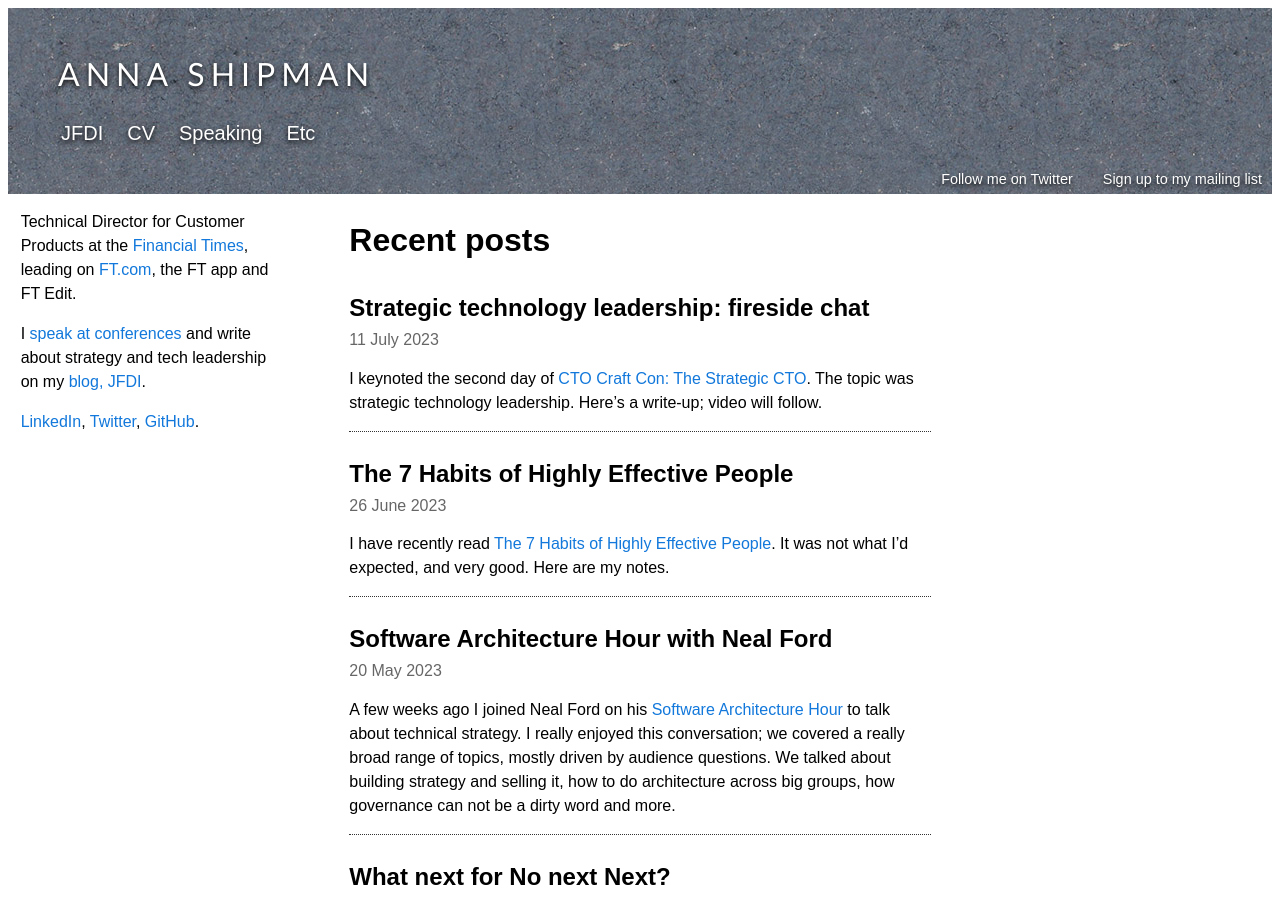
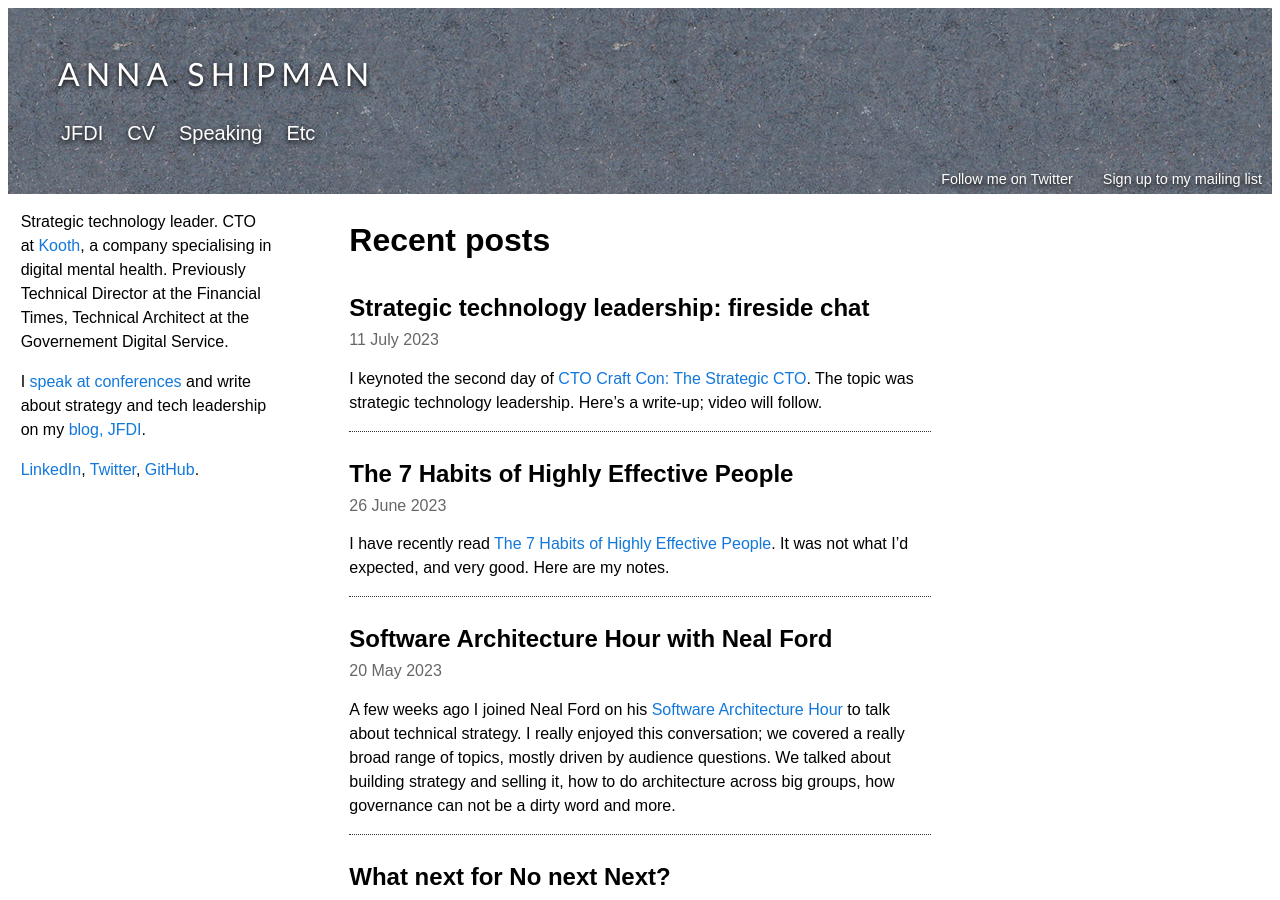
Before and after one commit to annashipman/annashipman.github.io, a Jekyll site: the page built from index.html, in a window 1280 px wide and 900 px high. Built offline with Jekyll 4.4.1, drawn with Linux system fonts in a browser that asks for light colours.

Commit message:
Update sidebar bio

```diff
--- a/_includes/bio_sidebar.html
+++ b/_includes/bio_sidebar.html
@@ -1,5 +1,5 @@
   <div>
-    <p>Technical Director for Customer Products at the <a href="https://www.ft.com/">Financial Times</a>, leading on <a href="https://www.ft.com">FT.com</a>, the FT app and FT Edit.</p>
+    <p>Strategic technology leader. CTO at <a href="https://www.koothplc.com/">Kooth</a>, a company specialising in digital mental health. Previously Technical Director at the Financial Times, Technical Architect at the Governement Digital Service.</p>
     <p>I <a href="speaking.html">speak at conferences</a> and write about strategy and tech leadership on my <a href="jfdi.html">blog, JFDI</a>.</p>
     <p><a href="https://www.linkedin.com/in/annashipman/">LinkedIn</a>, <a href="https://twitter.com/annashipman">Twitter</a>, <a href="https://github.com/annashipman">GitHub</a>.</p>
   </div>
```
